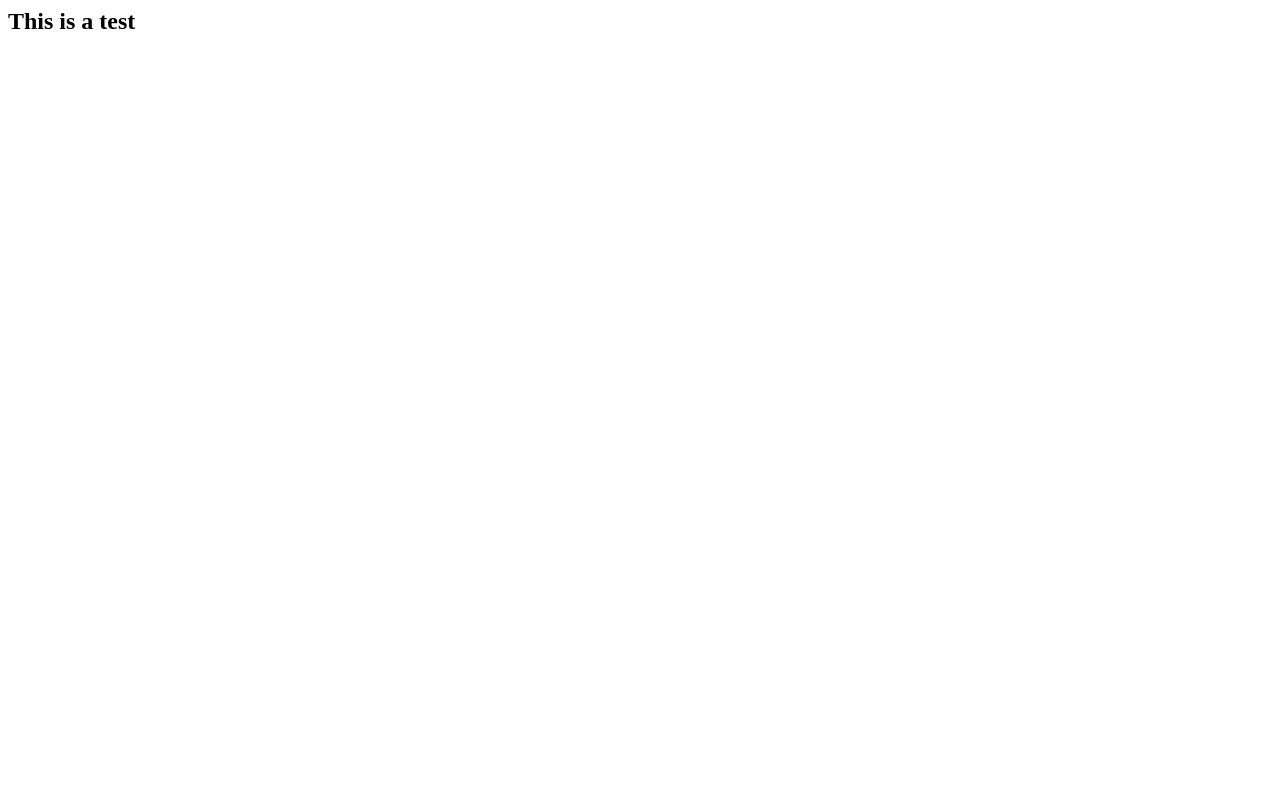
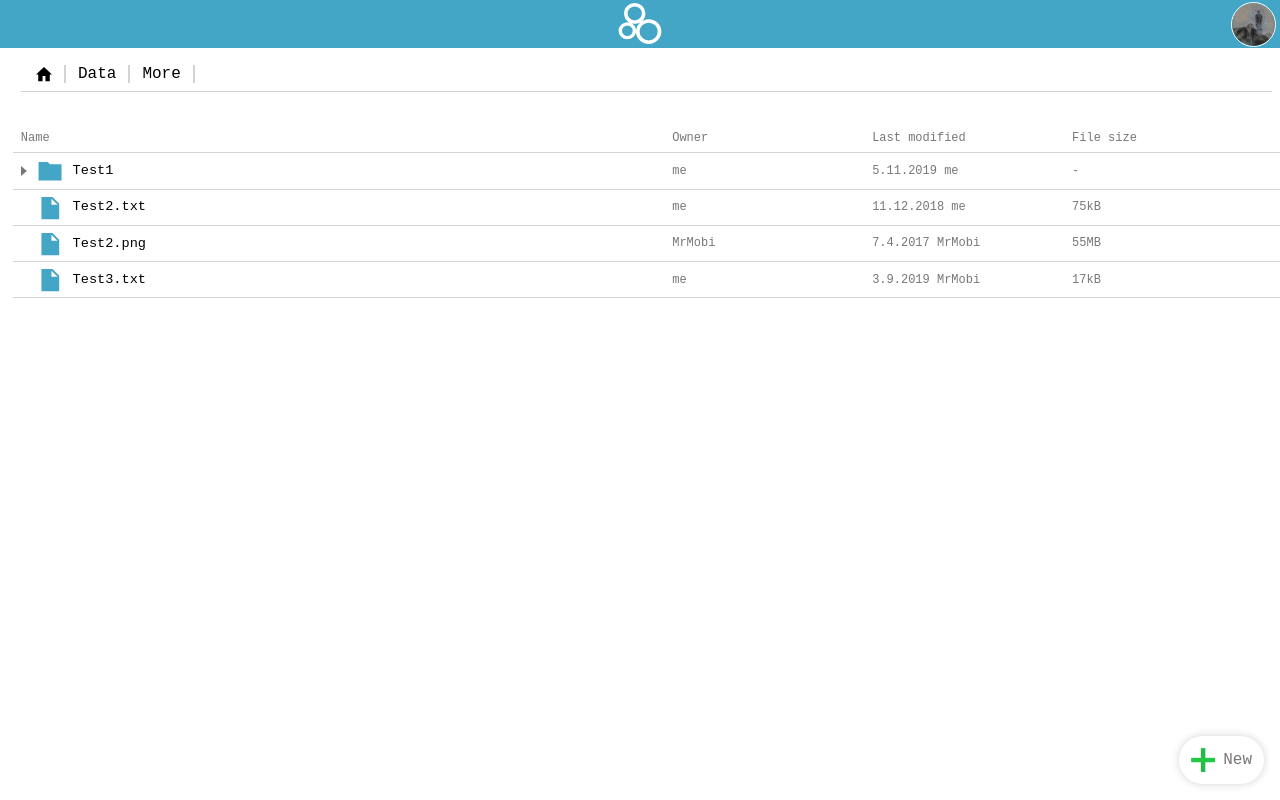
Before and after one commit to rolandbernard/tinycloud, a website: page public/index.html in a window 1280 px wide. Drawn offline with Linux system fonts and the light colour scheme; a web font is replaced by a local one.

Commit message:
Testing look and feel

```diff
--- /dev/null
+++ b/public/fonts.css
@@ -0,0 +1,162 @@
+/* thai */
+@font-face {
+  font-family: 'K2D';
+  font-style: normal;
+  font-weight: 400;
+  font-display: swap;
+  src: local('K2D Regular'), local('K2D-Regular'), url(https://fonts.gstatic.com/s/k2d/v3/J7aTnpF2V0EjZKUsrLc.woff2) format('woff2');
+  unicode-range: U+0E01-0E5B, U+200C-200D, U+25CC;
+}
+/* vietnamese */
+@font-face {
+  font-family: 'K2D';
+  font-style: normal;
+  font-weight: 400;
+  font-display: swap;
+  src: local('K2D Regular'), local('K2D-Regular'), url(https://fonts.gstatic.com/s/k2d/v3/J7aTnpF2V0Ejf6UsrLc.woff2) format('woff2');
+  unicode-range: U+0102-0103, U+0110-0111, U+1EA0-1EF9, U+20AB;
+}
+/* latin-ext */
+@font-face {
+  font-family: 'K2D';
+  font-style: normal;
+  font-weight: 400;
+  font-display: swap;
+  src: local('K2D Regular'), local('K2D-Regular'), url(https://fonts.gstatic.com/s/k2d/v3/J7aTnpF2V0EjfqUsrLc.woff2) format('woff2');
+  unicode-range: U+0100-024F, U+0259, U+1E00-1EFF, U+2020, U+20A0-20AB, U+20AD-20CF, U+2113, U+2C60-2C7F, U+A720-A7FF;
+}
+/* latin */
+@font-face {
+  font-family: 'K2D';
+  font-style: normal;
+  font-weight: 400;
+  font-display: swap;
+  src: local('K2D Regular'), local('K2D-Regular'), url(https://fonts.gstatic.com/s/k2d/v3/J7aTnpF2V0EjcKUs.woff2) format('woff2');
+  unicode-range: U+0000-00FF, U+0131, U+0152-0153, U+02BB-02BC, U+02C6, U+02DA, U+02DC, U+2000-206F, U+2074, U+20AC, U+2122, U+2191, U+2193, U+2212, U+2215, U+FEFF, U+FFFD;
+}
+/* cyrillic-ext */
+@font-face {
+  font-family: 'Roboto';
+  font-style: normal;
+  font-weight: 400;
+  font-display: swap;
+  src: local('Roboto'), local('Roboto-Regular'), url(https://fonts.gstatic.com/s/roboto/v20/KFOmCnqEu92Fr1Mu72xKOzY.woff2) format('woff2');
+  unicode-range: U+0460-052F, U+1C80-1C88, U+20B4, U+2DE0-2DFF, U+A640-A69F, U+FE2E-FE2F;
+}
+/* cyrillic */
+@font-face {
+  font-family: 'Roboto';
+  font-style: normal;
+  font-weight: 400;
+  font-display: swap;
+  src: local('Roboto'), local('Roboto-Regular'), url(https://fonts.gstatic.com/s/roboto/v20/KFOmCnqEu92Fr1Mu5mxKOzY.woff2) format('woff2');
+  unicode-range: U+0400-045F, U+0490-0491, U+04B0-04B1, U+2116;
+}
+/* greek-ext */
+@font-face {
+  font-family: 'Roboto';
+  font-style: normal;
+  font-weight: 400;
+  font-display: swap;
+  src: local('Roboto'), local('Roboto-Regular'), url(https://fonts.gstatic.com/s/roboto/v20/KFOmCnqEu92Fr1Mu7mxKOzY.woff2) format('woff2');
+  unicode-range: U+1F00-1FFF;
+}
+/* greek */
+@font-face {
+  font-family: 'Roboto';
+  font-style: normal;
+  font-weight: 400;
+  font-display: swap;
+  src: local('Roboto'), local('Roboto-Regular'), url(https://fonts.gstatic.com/s/roboto/v20/KFOmCnqEu92Fr1Mu4WxKOzY.woff2) format('woff2');
+  unicode-range: U+0370-03FF;
+}
+/* vietnamese */
+@font-face {
+  font-family: 'Roboto';
+  font-style: normal;
+  font-weight: 400;
+  font-display: swap;
+  src: local('Roboto'), local('Roboto-Regular'), url(https://fonts.gstatic.com/s/roboto/v20/KFOmCnqEu92Fr1Mu7WxKOzY.woff2) format('woff2');
+  unicode-range: U+0102-0103, U+0110-0111, U+1EA0-1EF9, U+20AB;
+}
+/* latin-ext */
+@font-face {
+  font-family: 'Roboto';
+  font-style: normal;
+  font-weight: 400;
+  font-display: swap;
+  src: local('Roboto'), local('Roboto-Regular'), url(https://fonts.gstatic.com/s/roboto/v20/KFOmCnqEu92Fr1Mu7GxKOzY.woff2) format('woff2');
+  unicode-range: U+0100-024F, U+0259, U+1E00-1EFF, U+2020, U+20A0-20AB, U+20AD-20CF, U+2113, U+2C60-2C7F, U+A720-A7FF;
+}
+/* latin */
+@font-face {
+  font-family: 'Roboto';
+  font-style: normal;
+  font-weight: 400;
+  font-display: swap;
+  src: local('Roboto'), local('Roboto-Regular'), url(https://fonts.gstatic.com/s/roboto/v20/KFOmCnqEu92Fr1Mu4mxK.woff2) format('woff2');
+  unicode-range: U+0000-00FF, U+0131, U+0152-0153, U+02BB-02BC, U+02C6, U+02DA, U+02DC, U+2000-206F, U+2074, U+20AC, U+2122, U+2191, U+2193, U+2212, U+2215, U+FEFF, U+FFFD;
+}
+/* cyrillic-ext */
+@font-face {
+  font-family: 'Roboto Mono';
+  font-style: normal;
+  font-weight: 400;
+  font-display: swap;
+  src: local('Roboto Mono'), local('RobotoMono-Regular'), url(https://fonts.gstatic.com/s/robotomono/v7/L0x5DF4xlVMF-BfR8bXMIjhGq3-OXg.woff2) format('woff2');
+  unicode-range: U+0460-052F, U+1C80-1C88, U+20B4, U+2DE0-2DFF, U+A640-A69F, U+FE2E-FE2F;
+}
+/* cyrillic */
+@font-face {
+  font-family: 'Roboto Mono';
+  font-style: normal;
+  font-weight: 400;
+  font-display: swap;
+  src: local('Roboto Mono'), local('RobotoMono-Regular'), url(https://fonts.gstatic.com/s/robotomono/v7/L0x5DF4xlVMF-BfR8bXMIjhPq3-OXg.woff2) format('woff2');
+  unicode-range: U+0400-045F, U+0490-0491, U+04B0-04B1, U+2116;
+}
+/* greek-ext */
+@font-face {
+  font-family: 'Roboto Mono';
+  font-style: normal;
+  font-weight: 400;
+  font-display: swap;
+  src: local('Roboto Mono'), local('RobotoMono-Regular'), url(https://fonts.gstatic.com/s/robotomono/v7/L0x5DF4xlVMF-BfR8bXMIjhHq3-OXg.woff2) format('woff2');
+  unicode-range: U+1F00-1FFF;
+}
+/* greek */
+@font-face {
+  font-family: 'Roboto Mono';
+  font-style: normal;
+  font-weight: 400;
+  font-display: swap;
+  src: local('Roboto Mono'), local('RobotoMono-Regular'), url(https://fonts.gstatic.com/s/robotomono/v7/L0x5DF4xlVMF-BfR8bXMIjhIq3-OXg.woff2) format('woff2');
+  unicode-range: U+0370-03FF;
+}
+/* vietnamese */
+@font-face {
+  font-family: 'Roboto Mono';
+  font-style: normal;
+  font-weight: 400;
+  font-display: swap;
+  src: local('Roboto Mono'), local('RobotoMono-Regular'), url(https://fonts.gstatic.com/s/robotomono/v7/L0x5DF4xlVMF-BfR8bXMIjhEq3-OXg.woff2) format('woff2');
+  unicode-range: U+0102-0103, U+0110-0111, U+1EA0-1EF9, U+20AB;
+}
+/* latin-ext */
+@font-face {
+  font-family: 'Roboto Mono';
+  font-style: normal;
+  font-weight: 400;
+  font-display: swap;
+  src: local('Roboto Mono'), local('RobotoMono-Regular'), url(https://fonts.gstatic.com/s/robotomono/v7/L0x5DF4xlVMF-BfR8bXMIjhFq3-OXg.woff2) format('woff2');
+  unicode-range: U+0100-024F, U+0259, U+1E00-1EFF, U+2020, U+20A0-20AB, U+20AD-20CF, U+2113, U+2C60-2C7F, U+A720-A7FF;
+}
+/* latin */
+@font-face {
+  font-family: 'Roboto Mono';
+  font-style: normal;
+  font-weight: 400;
+  font-display: swap;
+  src: local('Roboto Mono'), local('RobotoMono-Regular'), url(https://fonts.gstatic.com/s/robotomono/v7/L0x5DF4xlVMF-BfR8bXMIjhLq38.woff2) format('woff2');
+  unicode-range: U+0000-00FF, U+0131, U+0152-0153, U+02BB-02BC, U+02C6, U+02DA, U+02DC, U+2000-206F, U+2074, U+20AC, U+2122, U+2191, U+2193, U+2212, U+2215, U+FEFF, U+FFFD;
+}
--- /dev/null
+++ b/public/html5reset.css
@@ -0,0 +1,102 @@
+/*
+html5doctor.com Reset Stylesheet
+v1.6.1
+Last Updated: 2010-09-17
+Author: Richard Clark - http://richclarkdesign.com
+Twitter: @rich_clark
+*/
+
+html, body, div, span, object, iframe,
+h1, h2, h3, h4, h5, h6, p, blockquote, pre,
+abbr, address, cite, code,
+del, dfn, em, img, ins, kbd, q, samp,
+small, strong, sub, sup, var,
+b, i,
+dl, dt, dd, ol, ul, li,
+fieldset, form, label, legend,
+table, caption, tbody, tfoot, thead, tr, th, td,
+article, aside, canvas, details, figcaption, figure,
+footer, header, hgroup, menu, nav, section, summary,
+time, mark, audio, video {
+    margin:0;
+    padding:0;
+    border:0;
+    outline:0;
+    font-size:100%;
+    vertical-align:baseline;
+    background:transparent;
+}
+
+body {
+    line-height:1;
+}
+
+article,aside,details,figcaption,figure,
+footer,header,hgroup,menu,nav,section {
+	display:block;
+}
+
+nav ul {
+    list-style:none;
+}
+
+blockquote, q {
+    quotes:none;
+}
+
+blockquote:before, blockquote:after,
+q:before, q:after {
+    content:'';
+    content:none;
+}
+
+a {
+    margin:0;
+    padding:0;
+    font-size:100%;
+    vertical-align:baseline;
+    background:transparent;
+}
+
+/* change colours to suit your needs */
+ins {
+    background-color:#ff9;
+    color:#000;
+    text-decoration:none;
+}
+
+/* change colours to suit your needs */
+mark {
+    background-color:#ff9;
+    color:#000;
+    font-style:italic;
+    font-weight:bold;
+}
+
+del {
+    text-decoration: line-through;
+}
+
+abbr[title], dfn[title] {
+    border-bottom:1px dotted;
+    cursor:help;
+}
+
+table {
+    border-collapse:collapse;
+    border-spacing:0;
+}
+
+/* change border colour to suit your needs */
+hr {
+    display:block;
+    height:1px;
+    border:0;
+    border-top:1px solid #cccccc;
+    margin:1em 0;
+    padding:0;
+}
+
+input, select {
+    vertical-align:middle;
+}
--- a/public/index.html
+++ b/public/index.html
@@ -1,8 +1,80 @@
-<html>
+<!DOCTYPE html>
+<html lang="en">
     <head>
-        <title>Test</title>
+        <title>Change this title</title>
+        <meta name="description" content="">
+        <meta name="keywords" content="">
+        <meta charset="utf-8">
+        <meta name="viewport" content="width=device-width, initial-scale=1.0">
+        <link rel="stylesheet" href="html5reset.css">
+        <link rel="stylesheet" href="fonts.css">
+        <link rel="stylesheet" href="styles.css">
+        <link rel="icon" href="logoblue.svg">
     </head>
     <body>
-        <h2>This is a test</h2>
+        <div id="page">
+            <div id="header">
+                <img id="logo" src="logowhite.svg"/>
+                <div id="user">
+                    <img id="userevatar" src="avatarplaceholder.png"/>
+                </div>
+            </div>
+            <div id="explorer">
+                <div id="path">
+                    <div id="pathroot" class="pathelement"><img id="rootsvg" src="root.svg"/></div><div class="pathseperator"></div><div class="pathelement">Data</div><div class="pathseperator"></div><div class="pathelement">More</div><div class="pathseperator"></div>
+                </div>
+                <div class="dirviewheader">
+                    <div id="dirviewname" class="dirviewcell dirviewheadercell">Name</div>
+                    <div id="dirviewowner" class="dirviewcell dirviewheadercell">Owner</div>
+                    <div id="dirviewlastmodified" class="dirviewcell dirviewheadercell">Last modified</div>
+                    <div id="dirviewfilesize" class="dirviewcell dirviewheadercell">File size</div>
+                </div>
+                <div class="dirview">
+                    <div class="entry">
+                        <div class="dirviewcell entryiconname">
+                            <img class="entryexpand" src="expand.svg"/>
+                            <img class="dirviewcell entryicon" src="folder.svg"/>
+                            <div class="dirviewcell entryname">Test1</div>
+                        </div>
+                        <div class="dirviewcell entrydetails entryowner">me</div>
+                        <div class="dirviewcell entrydetails entrylastmodified">5.11.2019 me</div>
+                        <div class="dirviewcell entrydetails entryfilesize">-</div>
+                    </div>
+                    <div class="entry">
+                        <div class="dirviewcell entryiconname">
+                            <div class="entryexpand"></div>
+                            <img class="dirviewcell entryicon" src="file.svg"/>
+                            <div class="dirviewcell entryname">Test2.txt</div>
+                        </div>
+                        <div class="dirviewcell entrydetails entryowner">me</div>
+                        <div class="dirviewcell entrydetails entrylastmodified">11.12.2018 me</div>
+                        <div class="dirviewcell entrydetails entryfilesize">75kB</div>
+                    </div>
+                    <div class="entry">
+                        <div class="dirviewcell entryiconname">
+                            <div class="entryexpand"></div>
+                            <img class="dirviewcell entryicon" src="file.svg"/>
+                            <div class="dirviewcell entryname">Test2.png</div>
+                        </div>
+                        <div class="dirviewcell entrydetails entryowner">MrMobi</div>
+                        <div class="dirviewcell entrydetails entrylastmodified">7.4.2017 MrMobi</div>
+                        <div class="dirviewcell entrydetails entryfilesize">55MB</div>
+                    </div>
+                    <div class="entry">
+                        <div class="dirviewcell entryiconname">
+                            <div class="entryexpand"></div>
+                            <img class="dirviewcell entryicon" src="file.svg"/>
+                            <div class="dirviewcell entryname">Test3.txt</div>
+                        </div>
+                        <div class="dirviewcell entrydetails entryowner">me</div>
+                        <div class="dirviewcell entrydetails entrylastmodified">3.9.2019 MrMobi</div>
+                        <div class="dirviewcell entrydetails entryfilesize">17kB</div>
+                    </div>
+                </div>
+            </div>
+            <div id="new">
+                <img id="newsvg" src="new.svg"/><div id="newtext">New</div>
+            </div>
+        </div>
     </body>
 </html>
--- /dev/null
+++ b/public/styles.css
@@ -0,0 +1,264 @@
+
+html, body {
+    margin: 0;
+    max-width: 100%;
+    height: 100%;
+    overflow: hidden;
+    user-select: none;
+}
+
+#page {
+    display: flex;
+    flex-flow: column;
+    height: 100%;
+}
+
+#header {
+    width: 100%;
+    background-color: #44a6c6;
+    flex: 0 0 auto;
+    height: 3em;
+}
+
+#logo {
+    height: 90%;
+    display: block;
+    margin-left: auto;
+    margin-right: auto;
+    margin-top: 0.125em;
+}
+
+#user {
+    position: absolute;
+    top: 0;
+    right: 0;
+    height: inherit;
+}
+
+#userevatar {
+    height: 90%;
+    border-radius: 50%;
+    margin-right: 0.25em;
+    margin-top: 0.125em;
+    border: 1px solid white;
+}
+
+#userevatar:hover {
+    cursor: pointer;
+    border: 1px solid lightgrey;
+}
+
+#explorer {
+    flex: 1 1 auto;
+    padding: 0 0 0 1%;
+}
+
+#path {
+    margin: 0.5em 0.5em 2em 0.5em;
+    border-bottom: 1px solid lightgrey;
+    padding: 0.2em;
+    overflow: hidden;
+    white-space: nowrap
+}
+
+.pathseperator {
+    display: inline-block;
+    width: 0;
+    height: 1em;
+    border: 1px solid lightgrey;
+    vertical-align: middle;
+}
+
+#rootsvg {
+    width: 100%;
+    height: 100%;
+}
+
+#pathroot {
+    width: 1em;
+    height: 1em;
+    vertical-align: middle;
+}
+
+.pathelement {
+    font-family: "Roboto Mono", monospace;
+    font-size: 1em;
+    color: black;
+    padding: 0.4em 0.75em 0.4em 0.75em;
+    border-radius: 0.5em;
+    display: inline-block;
+    white-space: nowrap
+}
+
+.pathelement:hover {
+    background: #eeeeee;
+    cursor: pointer;
+}
+
+.dirview {
+    display: flex;
+    flex-flow: column;
+    width: 100%;
+}
+
+.entry, .dirviewheader {
+    flex: 0 1 auto;
+    border-bottom: 1px solid lightgrey;
+    display: flex;
+    flex-flow: row nowrap;
+}
+
+.dirviewheader {
+    padding: 0.5em;
+}
+
+.entry {
+    padding: 0.5em 0.5em 0.5em 0.5em;
+}
+
+.entry:hover {
+    background: #eeeeee;
+    cursor: pointer;
+}
+
+.dirviewcell {
+    display: block;
+    white-space: nowrap;
+    text-overflow: ellipsis;
+    overflow: visible; /* TOFIX */
+    margin: auto;
+}
+
+.entryiconname {
+    width: 100%;
+    height: 1.2em;
+    flex: 1 1 auto;
+    display: flex;
+    flex-flow: row nowrap;
+}
+
+.entryexpand {
+    width: 0.6em;
+    height: 0.6em;
+    flex: 0 0 auto;
+    margin: auto;
+    margin-right: 0.5em;
+    transition: 0.2s linear;
+    transform-origin: 20% 50%;
+}
+
+.entryicon {
+    height: 1.5em;
+    width: 1.5em;
+    flex: 0 0 auto;
+    margin-top: -0.125em;
+}
+
+.entryname {
+    font-family: "Roboto Mono", monospace;
+    font-size: 0.85em;
+    padding-left: 0.75em;
+    flex: 1 1 auto;
+}
+
+.entrydetails {
+    font-family: "Roboto Mono", monospace;
+    font-size: 0.75em;
+    color: #777777;
+    width: 30vw;
+    flex: 1 1 auto;
+}
+
+.entryowner {
+    min-width: 5em;
+}
+
+.entrylastmodified {
+    min-width: 10em;
+}
+
+.dirviewheadercell {
+    font-family: "Roboto Mono", monospace;
+    font-size: 0.75em;
+    color: #777777;
+    flex: 1 1 auto;
+    white-space: nowrap;
+    text-overflow: ellipsis;
+    overflow: hidden;
+}
+
+#dirviewname {
+    width: 100%;
+}
+
+#dirviewowner, #dirviewlastmodified, #dirviewfilesize {
+    width: 30vw;
+    flex: 1 1 auto;
+}
+
+#dirviewowner {
+    min-width: 5em;
+}
+
+#dirviewlastmodified {
+    min-width: 10em;
+}
+
+#newsvg {
+    height: 1.5em;
+    width: 1.5em;
+    display: inline-block;
+    padding: 0.25em;
+    vertical-align: middle;
+}
+
+#newtext {
+    font-family: "Roboto Mono", monospace;
+    font-size: 1em;
+    color: #777777;
+    display: inline-block;
+    vertical-align: middle;
+    padding: 0.25em;
+}
+
+#new {
+    position: absolute;
+    width: max-content;
+    bottom: 1em;
+    right: 1em;
+    padding: 0.5em;
+    border-radius: 2em;
+    box-shadow: 0 0 0.5em 0 lightgrey;
+}
+
+#new:hover {
+    background: lightgrey;
+    cursor: pointer;
+}
+
+@media only screen and (max-width: 60em) {
+    #dirviewfilesize {
+        display: none;
+    }
+    .entryfilesize {
+        display: none;
+    }
+}
+
+@media only screen and (max-width: 40em) {
+    #dirviewowner {
+        display: none;
+    }
+    .entryowner {
+        display: none;
+    }
+}
+
+@media only screen and (max-width: 20em) {
+    #dirviewlastmodified {
+        display: none;
+    }
+    .entrylastmodified {
+        display: none;
+    }
+}
```
Also changed, not shown: public/avatarplaceholder.png (added), public/expand.svg (added), public/file.svg (added), public/folder.svg (added), public/logoblue.svg (added), public/logowhite.svg (added), public/new.svg (added), public/ordering.svg (added), public/root.svg (added).
